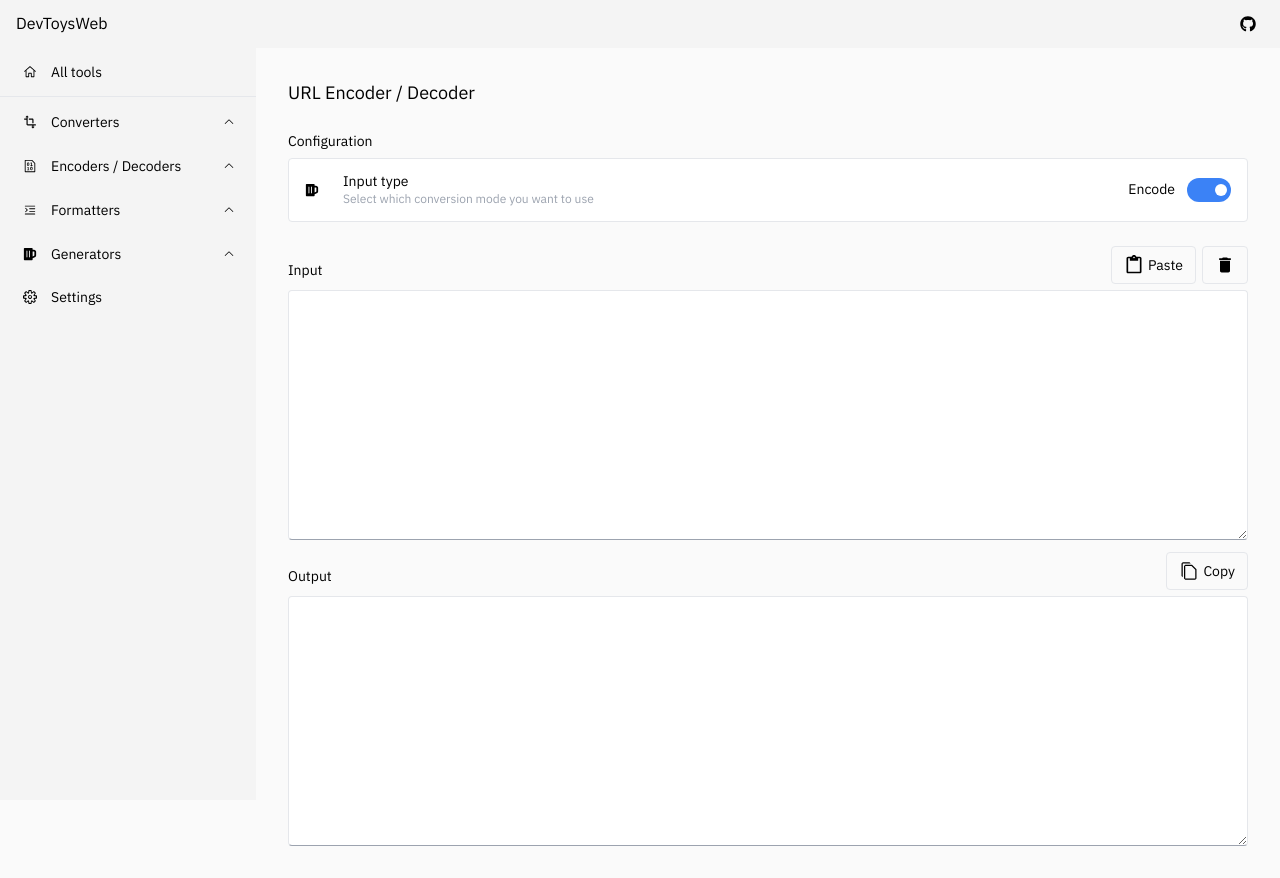
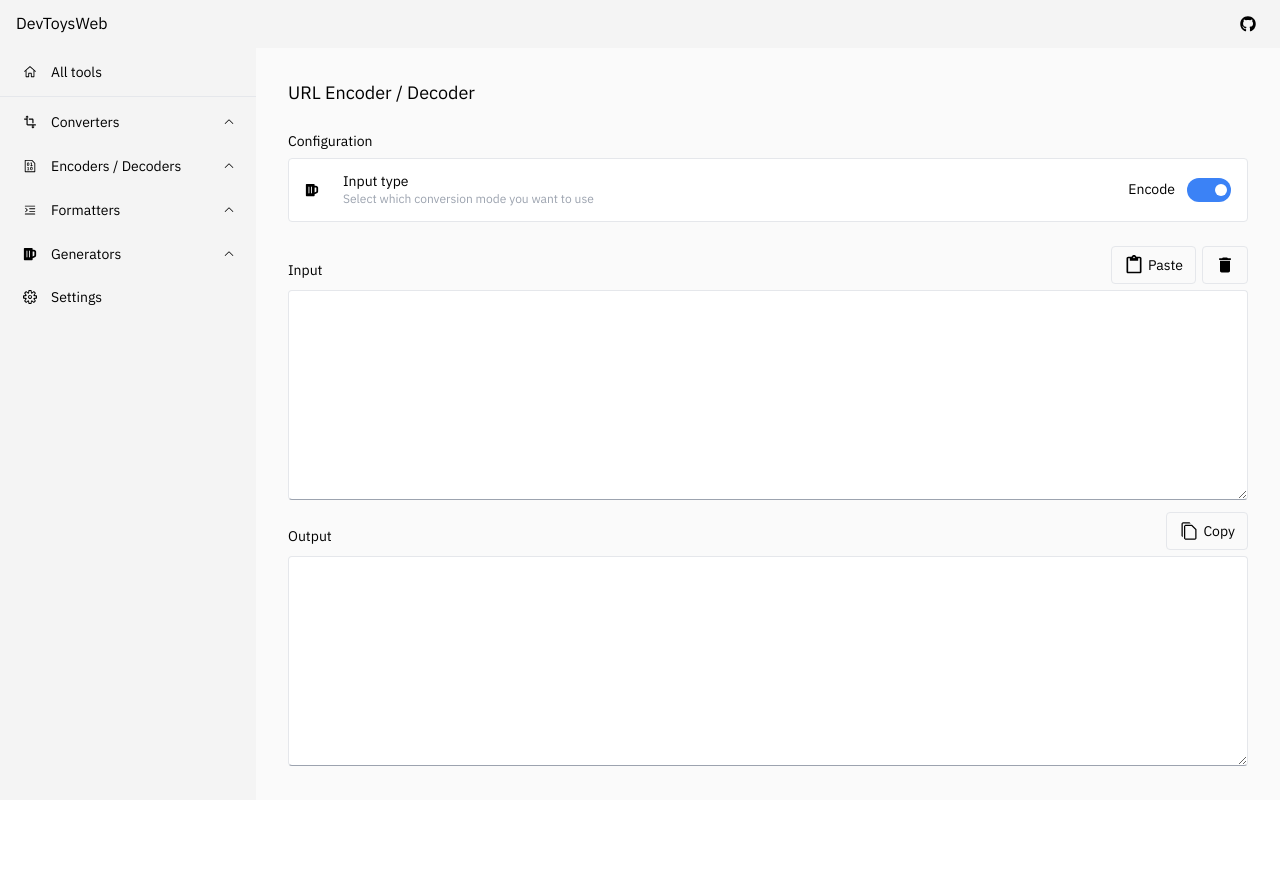
Before and after one commit to morinokami/DevToysWeb, a Next.js app: page /encoders-decoders/url in a window 1280 px wide. After the commit the page ends 800 px from the top, so only its background shows below. Built offline with nearby package versions, Linux system fonts and the light colour scheme.

Commit message:
Update text size

```diff
--- a/components/TextArea.tsx
+++ b/components/TextArea.tsx
@@ -8,7 +8,7 @@
   return (
     <div className="flex items-center">
       <textarea
-        className="grow rounded border border-gray-200 border-b-gray-400 bg-light-10 px-3 pt-[0.3rem] pb-[0.2rem] focus:border-b-blue-500 focus:outline-none dark:border-x-0 dark:border-t-0 dark:border-b-2 dark:border-gray-500 dark:bg-dark-30 focus:dark:border-blue-500 focus:dark:bg-dark-50"
+        className="grow rounded border border-gray-200 border-b-gray-400 bg-light-10 px-3 pt-[0.3rem] pb-[0.2rem] text-sm focus:border-b-blue-500 focus:outline-none dark:border-x-0 dark:border-t-0 dark:border-b-2 dark:border-gray-500 dark:bg-dark-30 focus:dark:border-blue-500 focus:dark:bg-dark-50"
         rows={rows ?? 10}
         value={value}
         onChange={(e) => (onChange ? onChange(e.target.value) : null)}
```
